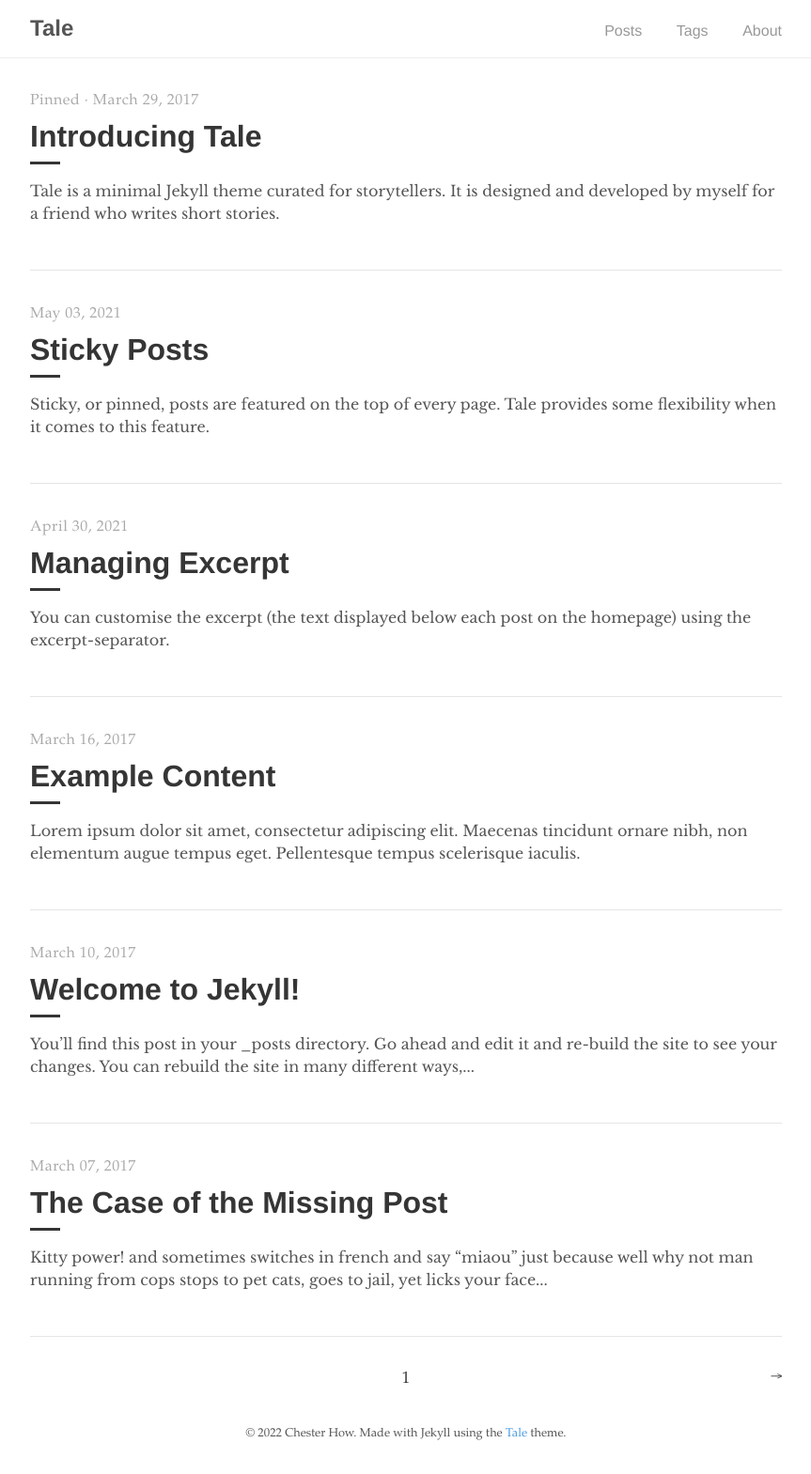
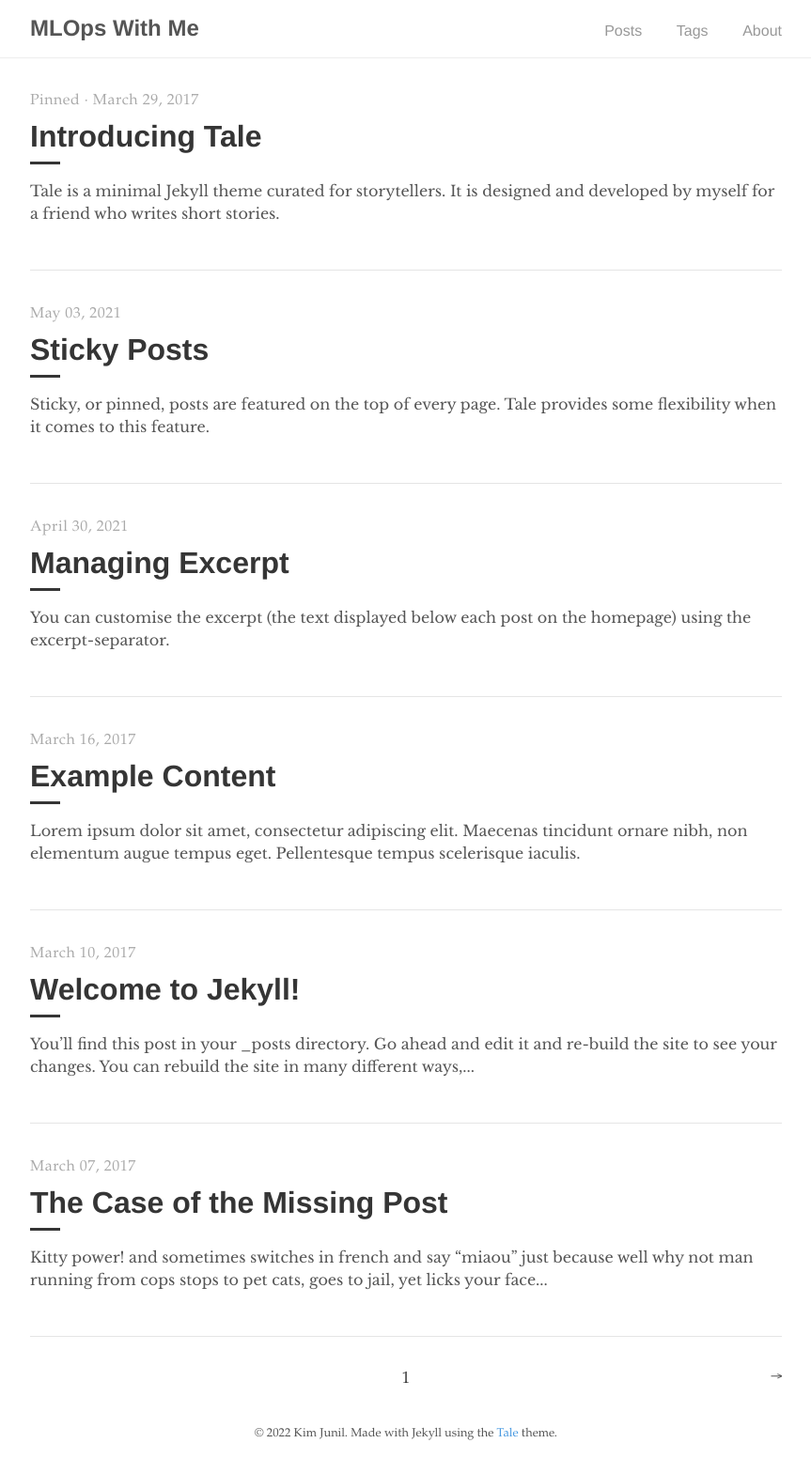
Before and after one commit to kimjunil/mlops-with-me, a Jekyll site: the page built from index.html, in a window 1280 px wide. Shown: the whole page at 94% size, without its empty margins (208-1071 px from the left). Built offline with Jekyll 4.4.1, drawn with Linux system fonts in a browser that asks for light colours; the list of posts is cut into pages by our own code.

Commit message:
edit config

```diff
--- a/_config.yml
+++ b/_config.yml
@@ -1,17 +1,17 @@
 # Site settings
-title:          Tale
-description:    "Minimal Jekyll theme for storytellers"
-baseurl:        "/tale"
-url:            "https://chesterhow.github.io"
+title:          "MLOps With Me"
+description:    "MLOps With Me"
+baseurl:        "/mlops-with-me"
+url:            "https://kimjunil.github.io"
 
 # Google Analytics
 google_analytics: UA—XXXXXXXX-X
 
 # Author
 author:
-  name:         Chester How
+  name:         Kim Junil
   url:          https://chester.how
-  email:        chesterhow@gmail.com
+  email:        iam@junil.kim
 
 # Build settings
 markdown:       kramdown
```
